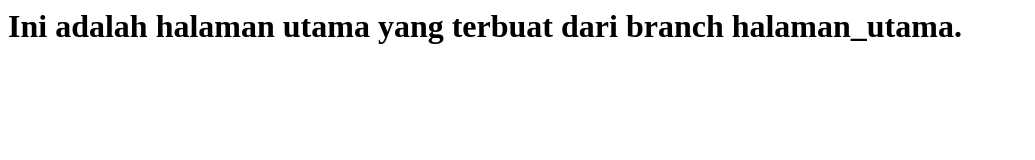
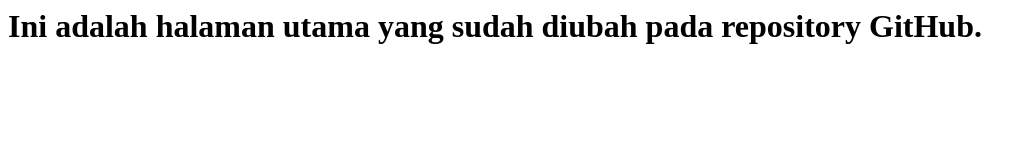
Before and after one commit to ariffun-tech/TUGASGIT, a plain HTML site: page index.html in a window 1280 px wide. Shown: the whole page, without its empty margins (0-1035 px from the left). Drawn offline with Linux system fonts and the light colour scheme.

Commit message:
Update index.html lewat github

```diff
--- a/index.html
+++ b/index.html
@@ -4,7 +4,7 @@
     </head>
     <body>
         <h1>
-            Ini adalah halaman utama yang terbuat dari branch halaman_utama.
+            Ini adalah halaman utama yang sudah diubah pada repository GitHub.
         </h1>
     </body>
 </html>
```
